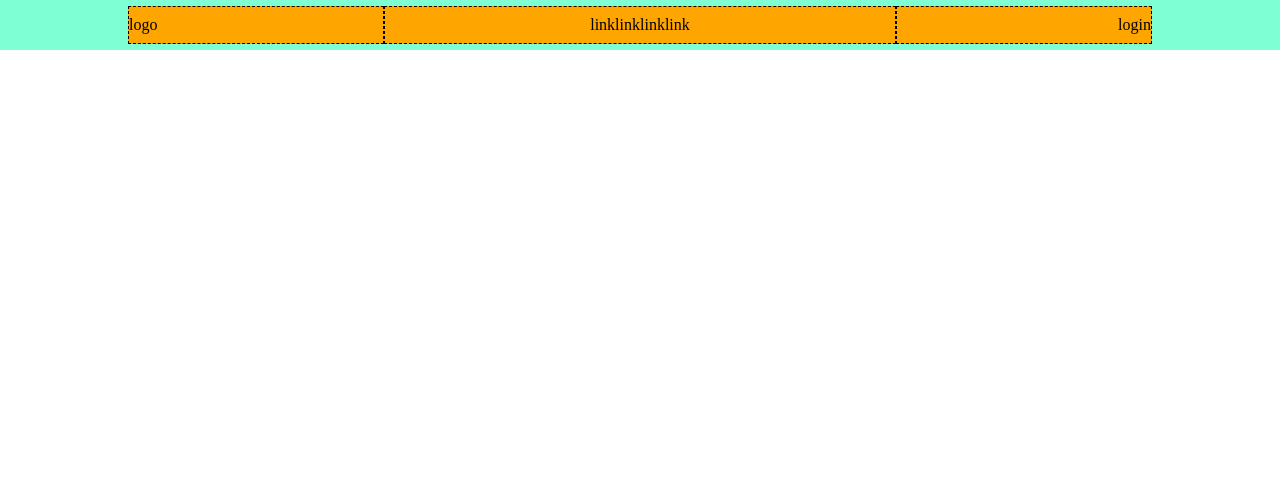
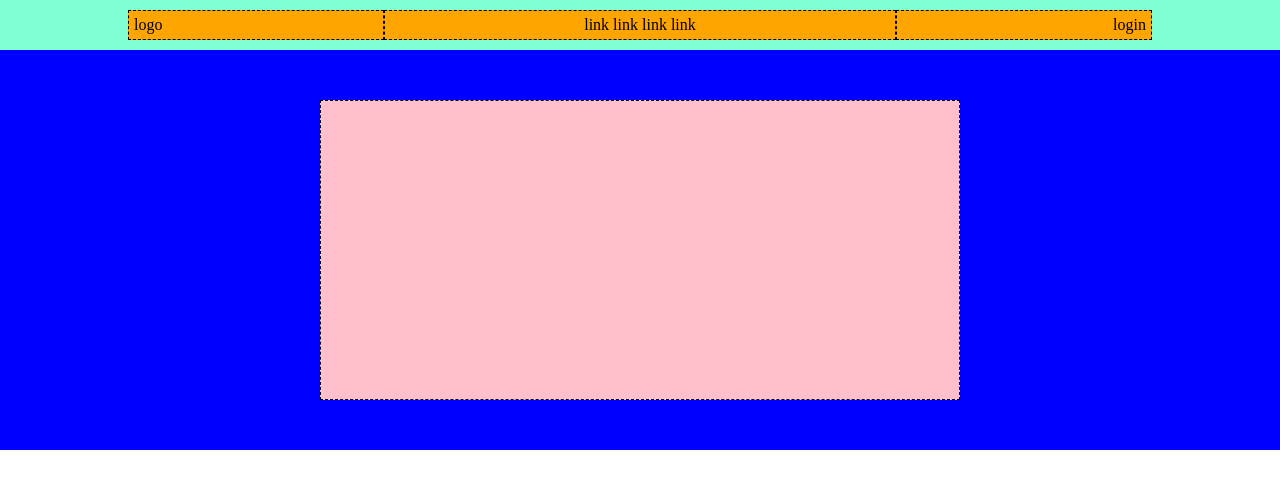
Before and after one commit to MattiaPaiano91/-htmlcss-struttura-discord, a plain HTML site: page index.html in a window 1280 px wide. Drawn offline with Linux system fonts and the light colour scheme.

```diff
--- a/css/style.css
+++ b/css/style.css
@@ -7,7 +7,7 @@
 
 /* debug */
 
-
+/* header */
 .header-box{
     background-color:aquamarine ;
     display: flex;
@@ -20,7 +20,7 @@
     display: flex;
     width: 80%;
     background-color: orange;
-    height: 75%;
+    height: 60%;
 
 }
 
@@ -29,6 +29,7 @@
     border: 1px dashed black;
     align-items: center;
     display: flex;
+    padding: 5px;
 }
 .header-central-icons{
     width: 50%;
@@ -43,3 +44,22 @@
     display: flex;
     align-items: center;
 }
+
+/* fine header */
+
+/* inizio main */
+.blue-box{
+    width: 100%;
+    background-color: blue;
+    min-height: 400px;
+    display: flex;
+    justify-content: center;
+    align-items: center;
+}
+
+.pink-box{
+    width: 50%;
+    background-color: pink;
+    min-height:300px ;
+    border: 1px dashed black;
+}
--- a/index.html
+++ b/index.html
@@ -12,13 +12,18 @@
         <div class="header-box">
           <nav class="nav-bar">
             <div class="header-icons">logo</div>
-            <div class="header-central-icons">linklinklinklink</div>
+            <div class="header-central-icons">link link link link</div>
             <div class="header-icons login">login</div>
           </nav>
         </div>
       </header>
       <main>
+        <section class="blue-box">
+            <div class="pink-box"></div>
+        </section>
+        <section>
 
+        </section>
       </main>
       <footer></footer>
     </div>
```
